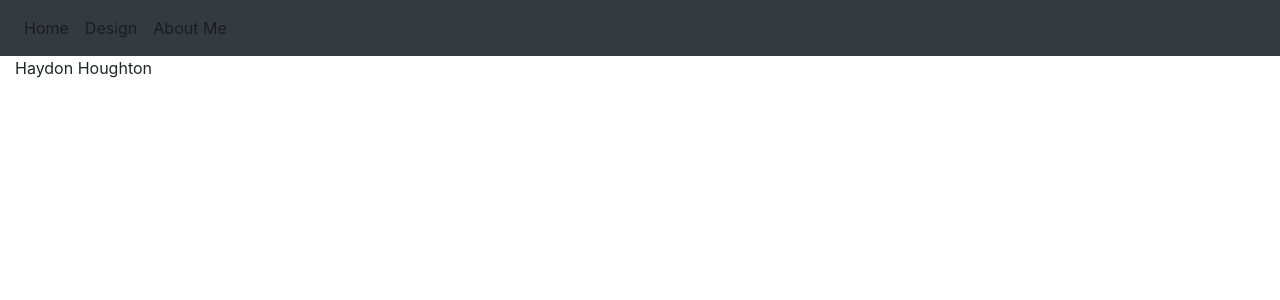
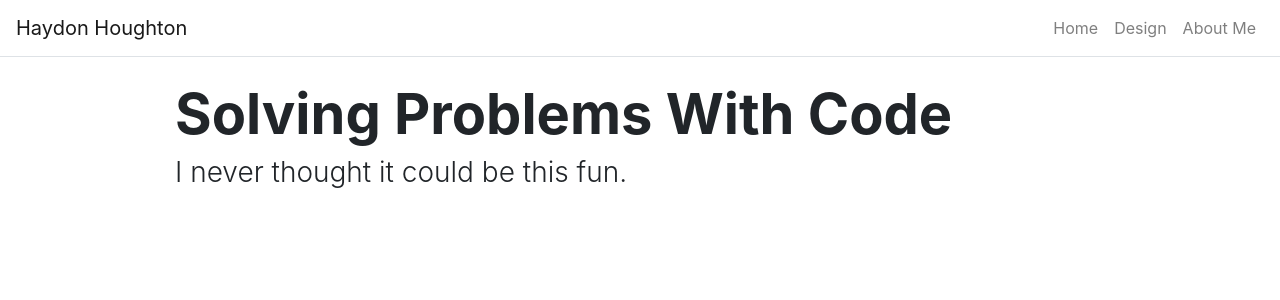
Before and after one commit to Kefuri/Kefuri.github.io, a React (Create React App) app: page / in a window 1280 px wide. Shown: the top 300 px of the page. Built offline with nearby package versions, Linux system fonts and the light colour scheme.

Commit message:
Add routing for pages through react router

```diff
--- a/src/App.js
+++ b/src/App.js
@@ -1,5 +1,8 @@
 import React from 'react';
 import './App.css';
+import HomePage from './pages/HomePage';
+import AboutPage from './pages/AboutPage';
+import DesignPage from './pages/DesignPage';
 import Container from 'react-bootstrap/Container';
 import Navbar from 'react-bootstrap/Navbar';
 import Nav from 'react-bootstrap/Nav';
@@ -18,8 +21,8 @@ class App extends React.Component {
       ],
 
       home: {
-        title: 'Title',
-        subtitle: 'subtitle',
+        title: 'Solving Problems With Code',
+        subtitle: 'I never thought it could be this fun.',
         projects: 'projects below'
       },
 
@@ -37,19 +40,24 @@ class App extends React.Component {
   render() {
     return (
       <Router>
-        <Navbar bg="dark">
-            <Nav className="mr-auto">
+        <Container className="p-0" fluid={true}>
+        <Navbar className="border-bottom" bg="transparent" fluid={true}>
+            <Navbar.Brand>{this.state.title}</Navbar.Brand>
+            <Nav className="ml-auto">
               {this.state.headerLinks.map(item => {
                 return (
                   <Nav.Link href={item.path}>{item.title}</Nav.Link>
+
                 )
               })}
+
             </Nav>
 
           </Navbar>
-        <Container fluid={true}>
-          {this.state.title}
 
+          <Route path='/' exact render={() => <HomePage title={this.state.home.title} subtitle={this.state.home.subtitle}/>} />
+          <Route path='/about' exact render={() => <AboutPage />} />
+          <Route path='/design' exact render={() => <DesignPage />} />
         </Container>
       </Router>
     );
--- /dev/null
+++ b/src/components/Hero.js
@@ -0,0 +1,23 @@
+import React from 'react';
+import Jumbotron from 'react-bootstrap/Jumbotron';
+import Container from 'react-bootstrap/Container';
+import Row from 'react-bootstrap/Row';
+import Col from 'react-bootstrap/Col';
+
+function Hero(props) {
+
+  return(
+    <Jumbotron className="bg-transparent jumbotron-fluid p-0">
+      <Container fluid={true}>
+        <Row className="justify-content-center py-4">
+          <Col md={9}>
+          { props.title && <h2 className="display-4 font-weight-bold">{props.title}</h2> }
+          { props.subtitle && <h3 className="display-6 font-weight-light">{props.subtitle}</h3> }
+          </Col>
+        </Row>
+      </Container>
+    </Jumbotron>
+  );
+}
+
+export default Hero;
--- /dev/null
+++ b/src/pages/AboutPage.js
@@ -0,0 +1,10 @@
+import React from 'react';
+
+function AboutPage(props) {
+
+  return(
+    <p>About Me</p>
+  );
+
+}
+export default AboutPage;
--- /dev/null
+++ b/src/pages/DesignPage.js
@@ -0,0 +1,10 @@
+import React from 'react';
+
+function DesignPage(props) {
+
+  return(
+    <p>Designs</p>
+  );
+
+}
+export default DesignPage;
--- /dev/null
+++ b/src/pages/HomePage.js
@@ -0,0 +1,11 @@
+import React from 'react';
+import Hero from '../components/Hero';
+
+function HomePage(props) {
+
+  return(
+    <Hero title={props.title} subtitle={props.subtitle}/>
+  );
+
+}
+export default HomePage;
```
Also changed, not shown: src/components/Card.js (added), src/components/CardInfo.js (added).
